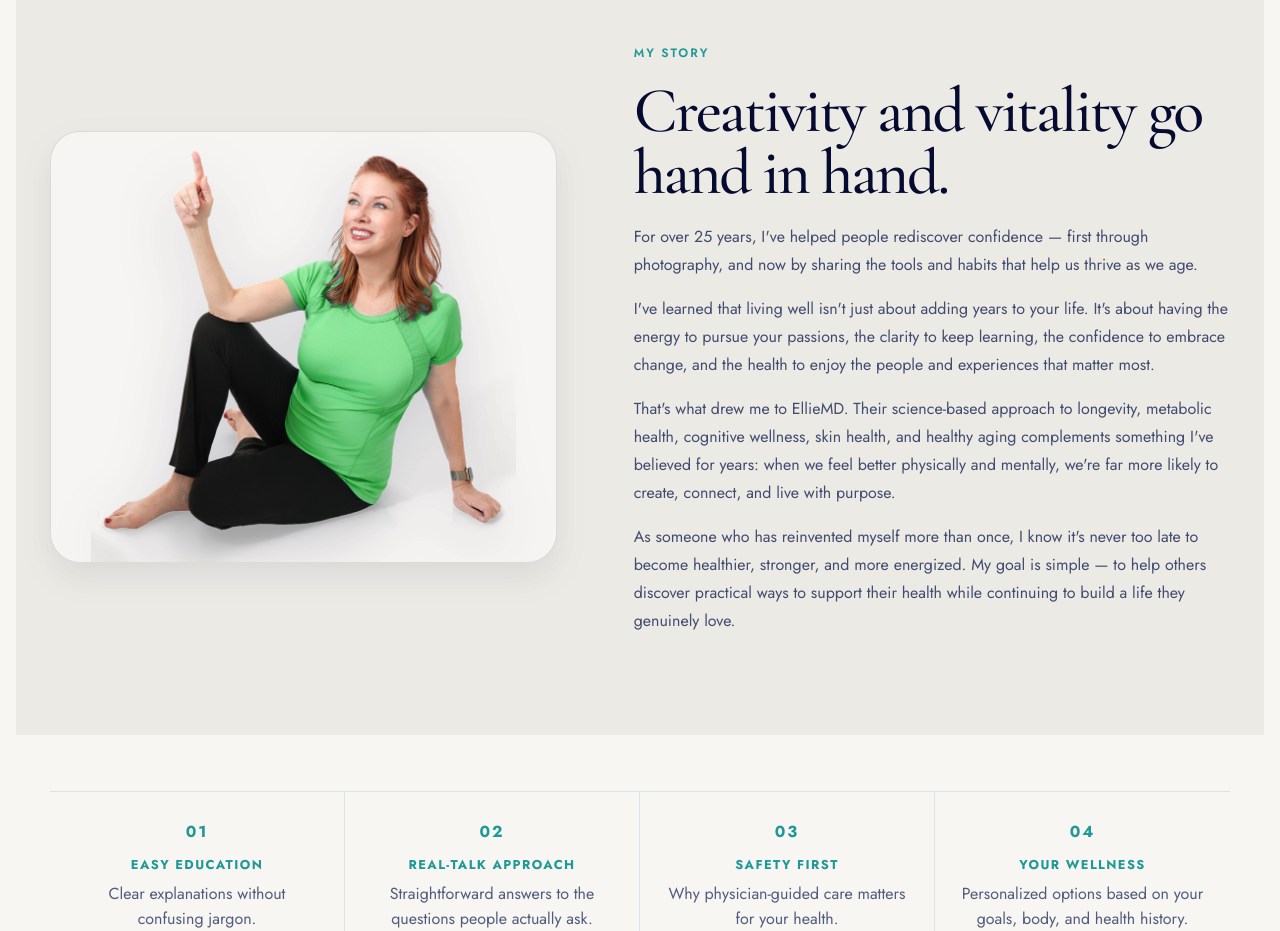
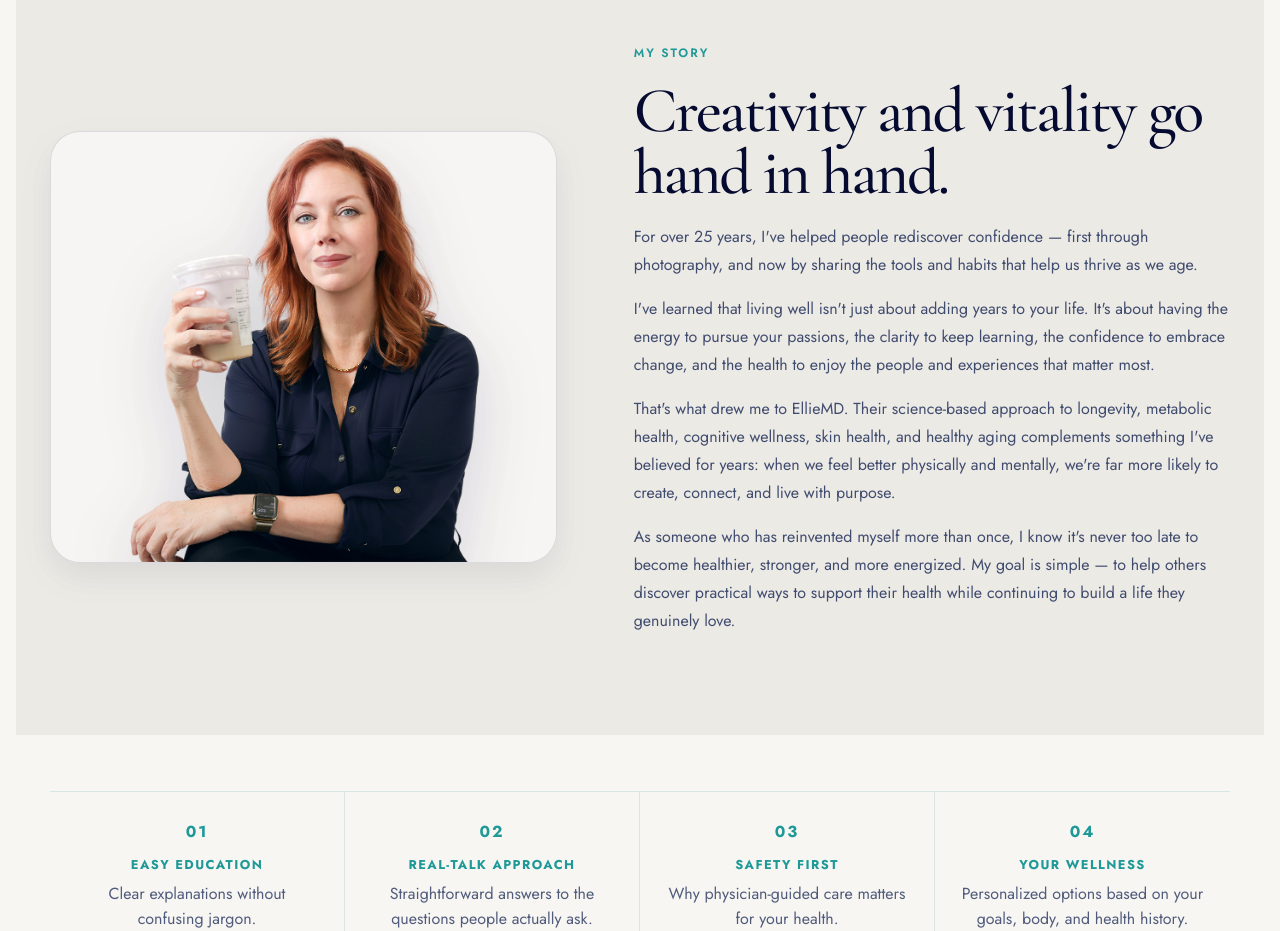
Before and after one commit to janie007/creative-vitality, a plain HTML site: page creative-vitality.html in a window 1280 px wide. Shown: the part 1060-1991 px from the top of the page. Drawn offline with nearby package versions, Linux system fonts and the light colour scheme.

Commit message:
Use cup image in story section

```diff
--- a/creative-vitality.css
+++ b/creative-vitality.css
@@ -10,8 +10,9 @@
 .page-vitality-stage { min-height: 560px; }
 .page-vitality-stage img { max-width: min(112%, 640px); }
 .cv-story { width: 100%; max-width: none; padding: 84px max(16px, calc((100% - var(--max)) / 2)); background: rgba(227,223,216,0.52); }
-.cv-story-card { border-radius: var(--radius-xl); background: rgba(255,255,255,0.55); border: 1px solid var(--line); box-shadow: var(--shadow-soft); overflow: hidden; display: grid; place-items: end center; min-height: 430px; }
-.cv-story-card img { max-height: 430px; width: auto; filter: drop-shadow(0 22px 32px rgba(5,10,48,0.15)); }
+.cv-story-card { border-radius: var(--radius-xl); background: rgba(255,255,255,0.55); border: 1px solid var(--line); box-shadow: var(--shadow-soft); overflow: hidden; display: grid; place-items: end center; min-height: 430px; position: relative; }
+.cv-story-card img { display: none; }
+.cv-story-card::before { content: ''; display: block; width: 100%; min-height: 430px; background: url('assets/janie_with_cup.png') center bottom / contain no-repeat; filter: drop-shadow(0 22px 32px rgba(5,10,48,0.15)); }
 .cv-story-copy { max-width: 720px; }
 .cv-story-copy h2 { margin-bottom: 20px; }
 .cv-story-copy p { color: rgba(10,26,74,0.76); }
@@ -32,4 +33,4 @@
 .cv-disclaimer { margin-top: 54px; padding: 24px 28px; border-radius: var(--radius-lg); border: 1px solid rgba(31,153,151,0.22); background: rgba(255,255,255,0.62); color: rgba(10,26,74,0.76); }
 .cv-disclaimer p { margin: 0; }
 .sr-only { position: absolute; width: 1px; height: 1px; padding: 0; margin: -1px; overflow: hidden; clip: rect(0,0,0,0); white-space: nowrap; border: 0; }
-@media (max-width: 940px) { .cv-hero { padding-top: 24px; } .page-vitality-stage { min-height: 420px; } .cv-article-grid, .cv-benefit-grid { grid-template-columns: 1fr; } .cv-benefit-grid div { border-right: 0; border-bottom: 1px solid rgba(31,153,151,0.16); } .cv-benefit-grid div:last-child { border-bottom: 0; } }
+@media (max-width: 940px) { .cv-hero { padding-top: 24px; } .page-vitality-stage { min-height: 420px; } .cv-story-card::before { min-height: 360px; } .cv-article-grid, .cv-benefit-grid { grid-template-columns: 1fr; } .cv-benefit-grid div { border-right: 0; border-bottom: 1px solid rgba(31,153,151,0.16); } .cv-benefit-grid div:last-child { border-bottom: 0; } }
```
